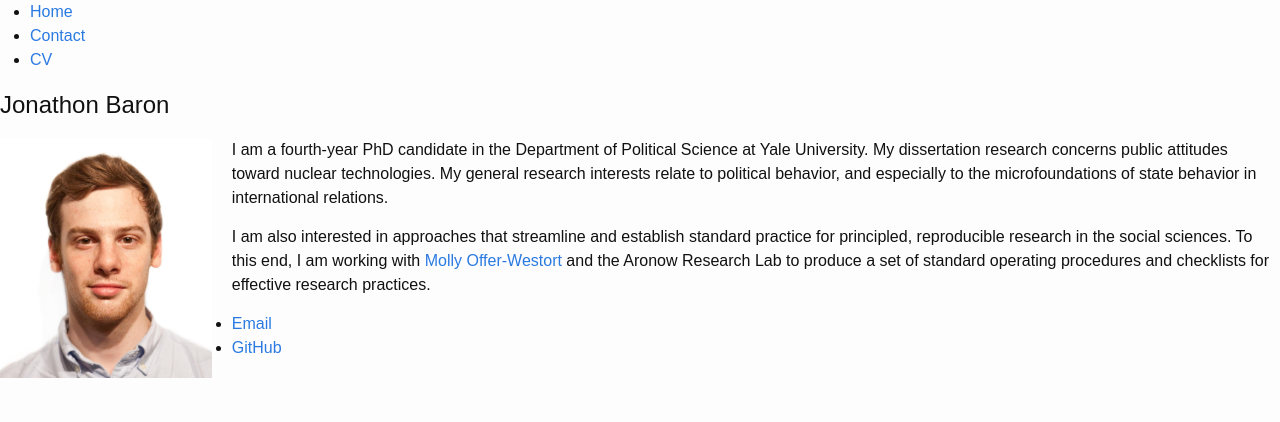
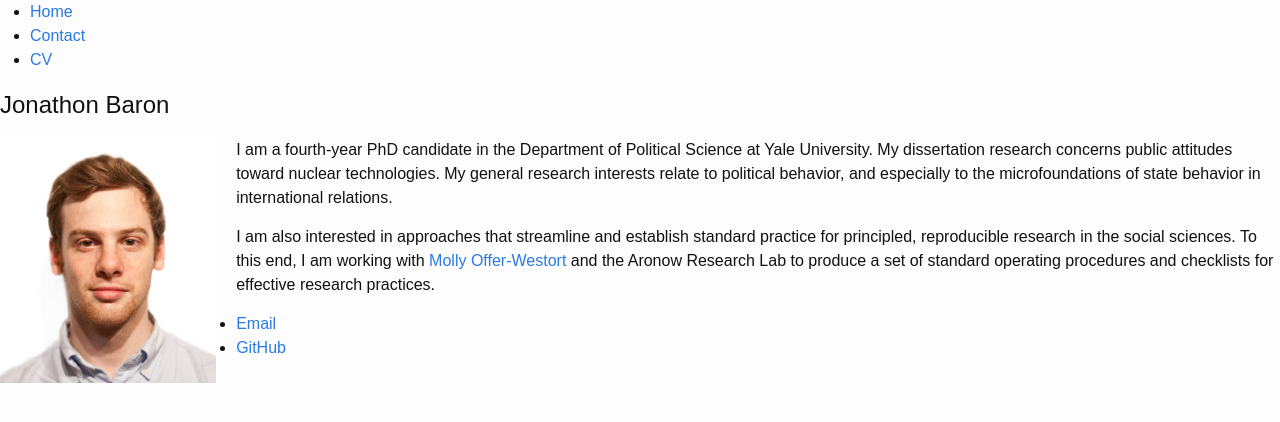
Before and after one commit to jonathonbaron/jonathonbaron.github.io, a Jekyll site: the page built from index.md, in a window 1280 px wide. Shown: the top 422 px of the page. Built offline with Jekyll 4.4.1, drawn with Linux system fonts in a browser that asks for light colours.

Commit message:
Update index.md

```diff
--- a/index.md
+++ b/index.md
@@ -4,7 +4,7 @@ title: "Home"
 date:   2016-12-19
 ---
 
-<img style="float: left; height: 240px; margin: 0 20px 10px 0" src="/assets/baron_photo.jpg" alt="pic" />
+<img style="float: left; height: 245px; margin: 0 20px 10px 0" src="/assets/baron_photo.jpg" alt="pic" />
 
 I am a fourth-year PhD candidate in the Department of Political Science at Yale University. My dissertation research concerns public attitudes toward nuclear technologies. My general research interests relate to political behavior, and especially to the microfoundations of state behavior in international relations.
 
```
